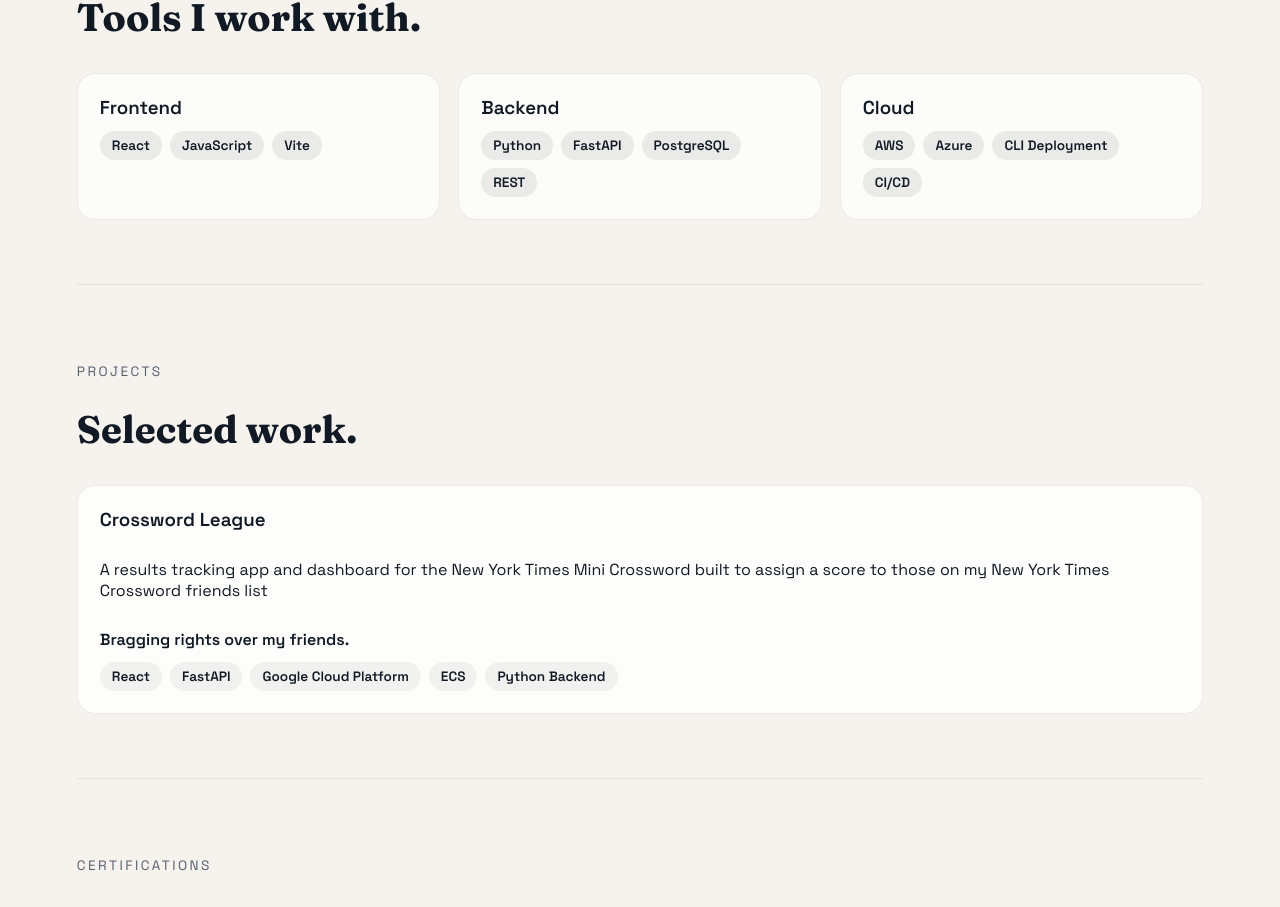
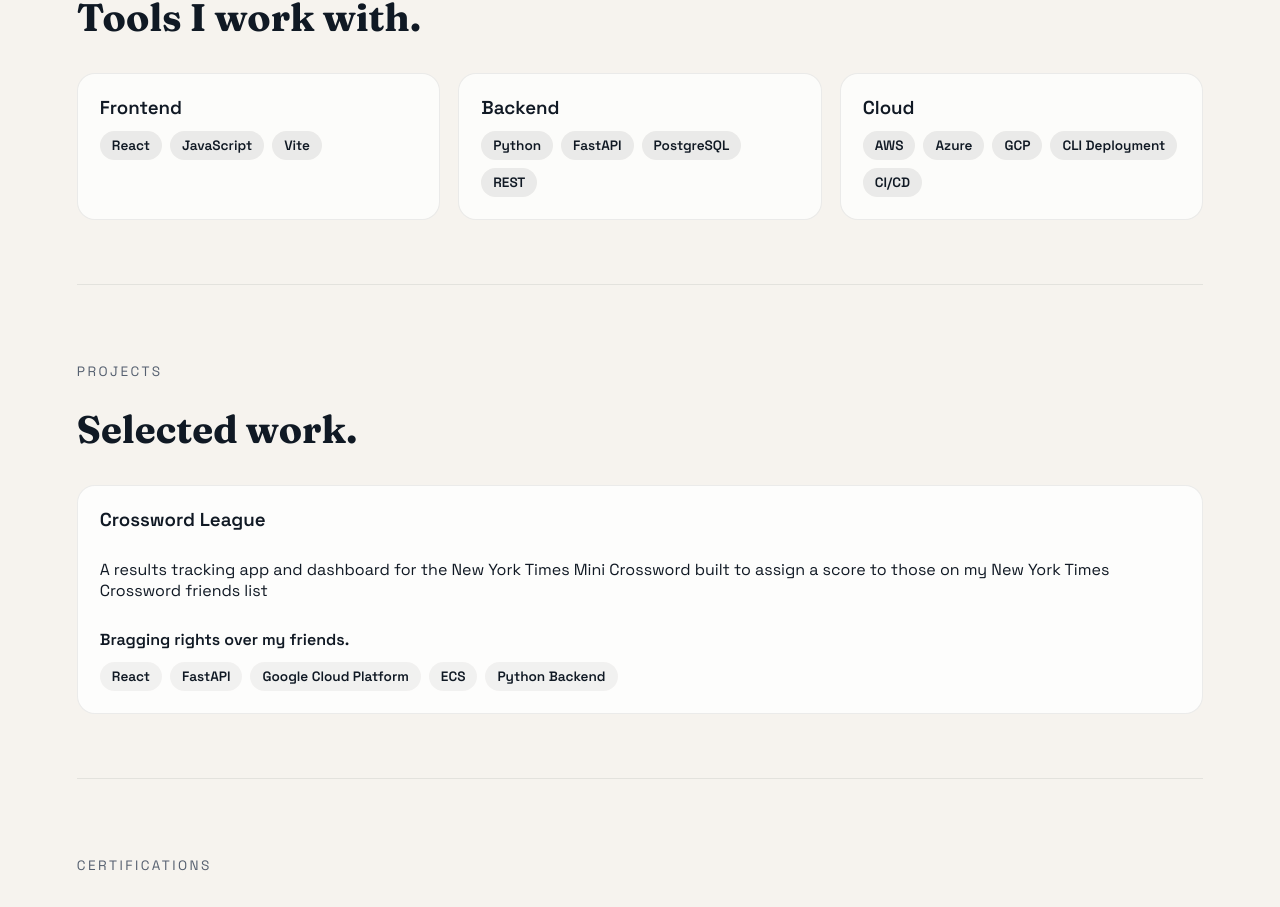
Before and after one commit to dpollock1108/PersonalWebsite, a React (Vite) app in the folder frontend/: page / in a window 1280 px wide. Shown: the part 2479-3386 px from the top of the page. Built offline with nearby package versions, Linux system fonts and the light colour scheme.

Commit message:
app visual updates

```diff
--- a/frontend/src/App.css
+++ b/frontend/src/App.css
@@ -564,7 +564,7 @@
 
 .video-player {
   width: 100%;
-  height: 200px;
+  height: 500px;
   object-fit: cover;
   border-radius: 12px;
 }
--- a/frontend/src/App.jsx
+++ b/frontend/src/App.jsx
@@ -26,7 +26,7 @@ const skills = [
   },
   {
     title: 'Cloud',
-    items: ['AWS', 'Azure', 'CLI Deployment', 'CI/CD'],
+    items: ['AWS', 'Azure', 'GCP', 'CLI Deployment', 'CI/CD'],
   },
 ]
 
```
